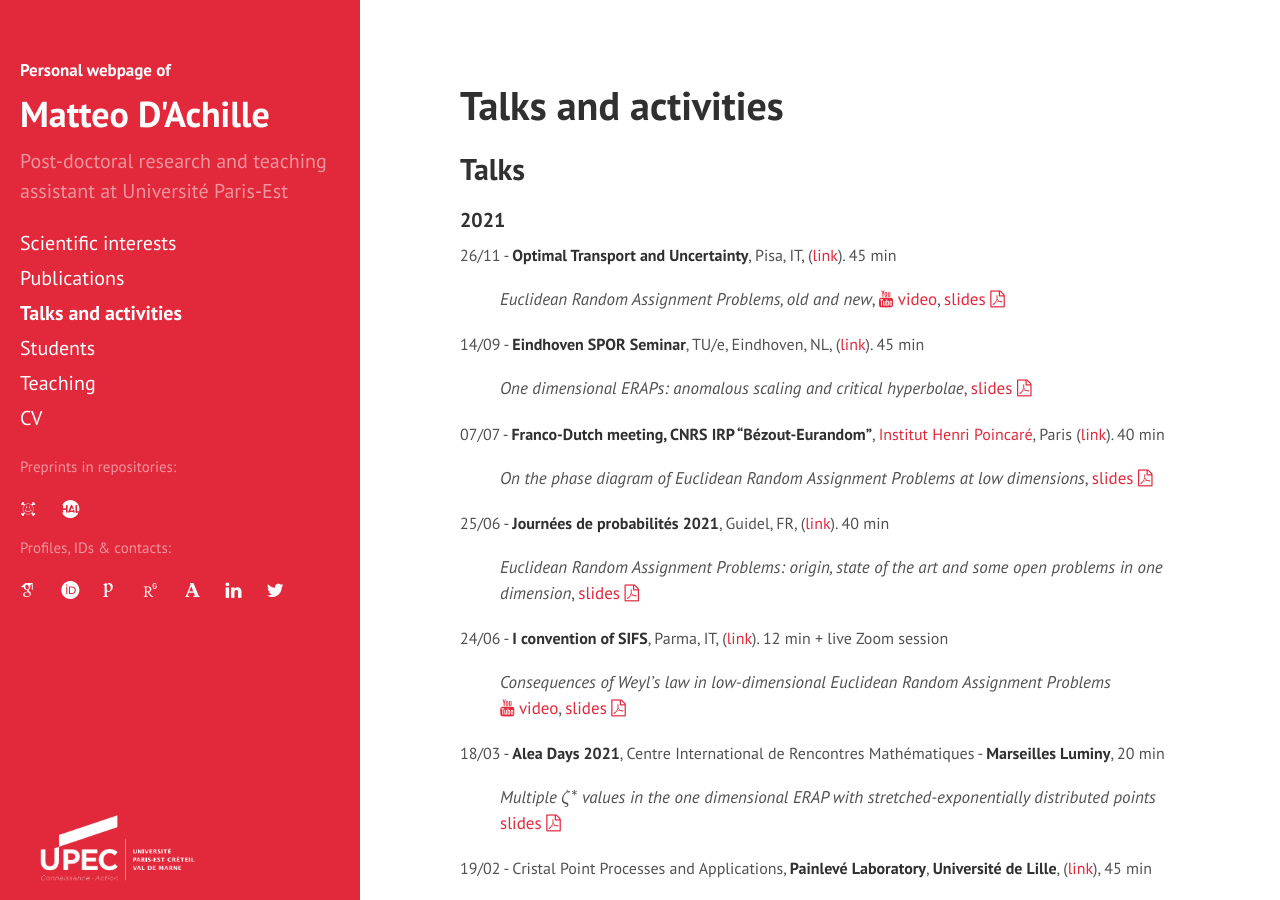
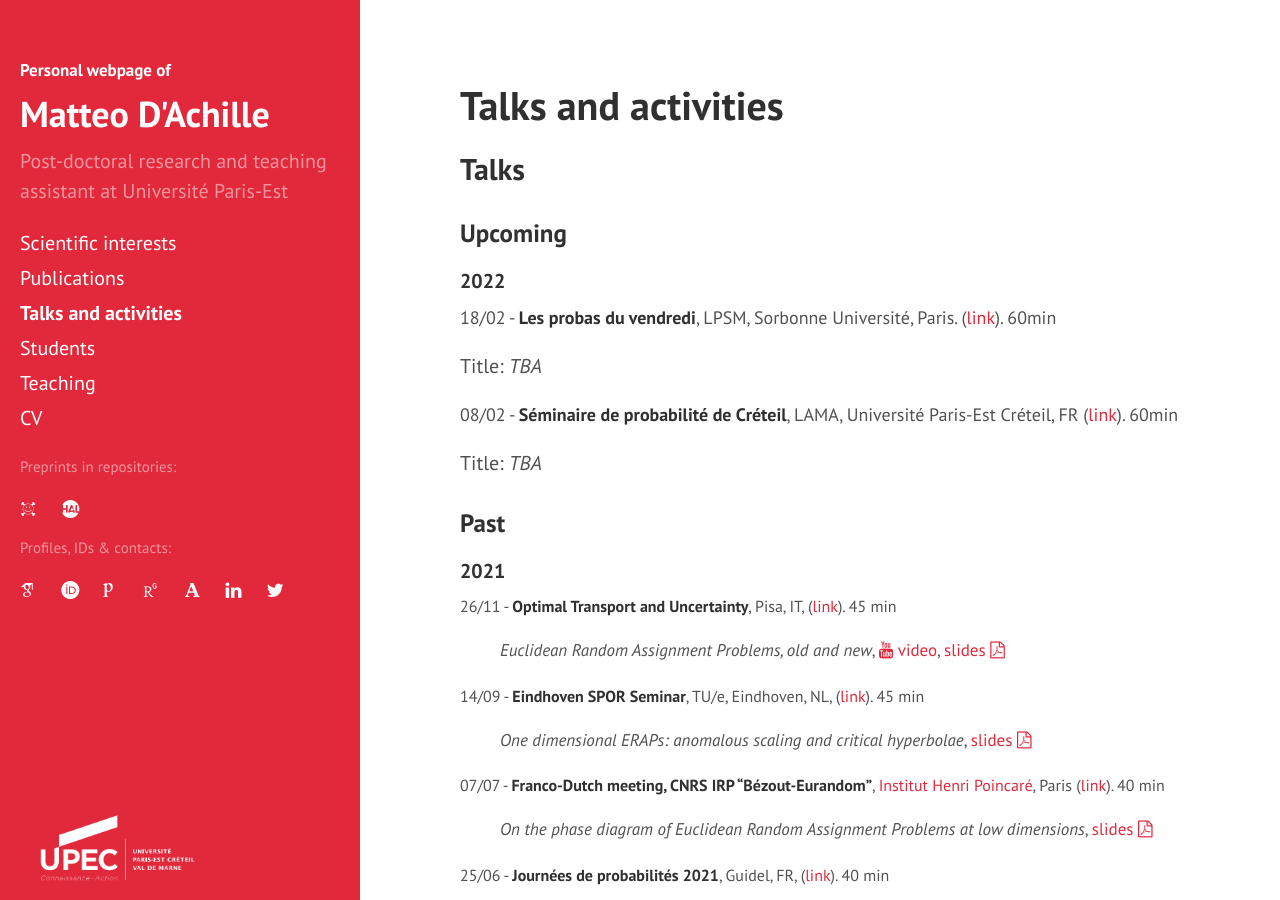
Before and after one commit to matteodachille/matteodachille.github.io, a Jekyll site: the page built from events.md, in a window 1280 px wide and 900 px high. Built offline with Jekyll 4.4.1, drawn with Linux system fonts in a browser that asks for light colours; nearby versions of some CDN libraries; some web fonts are replaced; formulas are drawn with MathJax 3.

Commit message:
Updated talk list

```diff
--- a/events.md
+++ b/events.md
@@ -24,21 +24,30 @@ s
 
 ## Talks
 
-<!--### Upcoming
+### Upcoming
 
 
+#### 2022
 
 
+18/02 - **Les probas du vendredi**, LPSM, Sorbonne Université, Paris. ([link](https://www.lpsm.paris/agenda/seminaires-gdt/les-probas-du-vendredi/){:target="_blank"}). 60min
+{: style="font-size: 18px" }
 
-26/11/2021 - **Optimal Transport and Uncertainty**, Pisa, IT, ([link](https://indico.cs.dm.unipi.it/event/12/){:target="_blank"}). 45 min
-{: style="font-size: 20px" }
-
-Title: _Euclidean Random Assignment Problems, old and new_, [slides <i class="fa fa-file-pdf-o" aria-hidden="true"></i>]({{ site.baseurl }}downloads/ERAP_OTU_Pisa_v8_final.pdf){:target="_blank"}
-{: style="margin-left: 40px" }
+Title: _TBA_ <!--[slides <i class="fa fa-file-pdf-o" aria-hidden="true"></i>]({{ site.baseurl }}downloads/ERAP_OTU_Pisa_v8_final.pdf){:target="_blank"}
+{: style="margin-left: 40px" }-->
 
 <!--, [<i class="fa fa-youtube fa-align-center-1x" aria-hidden="true"></i> video]({{ site.baseurl }}events){:target="_blank"},-->
 
-<!--### Past -->
+
+08/02 - **Séminaire de probabilité de Créteil**, LAMA, Université Paris-Est Créteil, FR ([link](https://lama.u-pem.fr/evenements/seminaire/groupe_de_travail_probabilites/){:target="_blank"}). 60min
+{: style="font-size: 18px" }
+
+Title: _TBA_ <!--[slides <i class="fa fa-file-pdf-o" aria-hidden="true"></i>]({{ site.baseurl }}downloads/ERAP_OTU_Pisa_v8_final.pdf){:target="_blank"}
+{: style="margin-left: 40px" }-->
+
+<!--, [<i class="fa fa-youtube fa-align-center-1x" aria-hidden="true"></i> video]({{ site.baseurl }}events){:target="_blank"},-->
+
+### Past
 
 #### 2021
 {: .no_toc}
```
